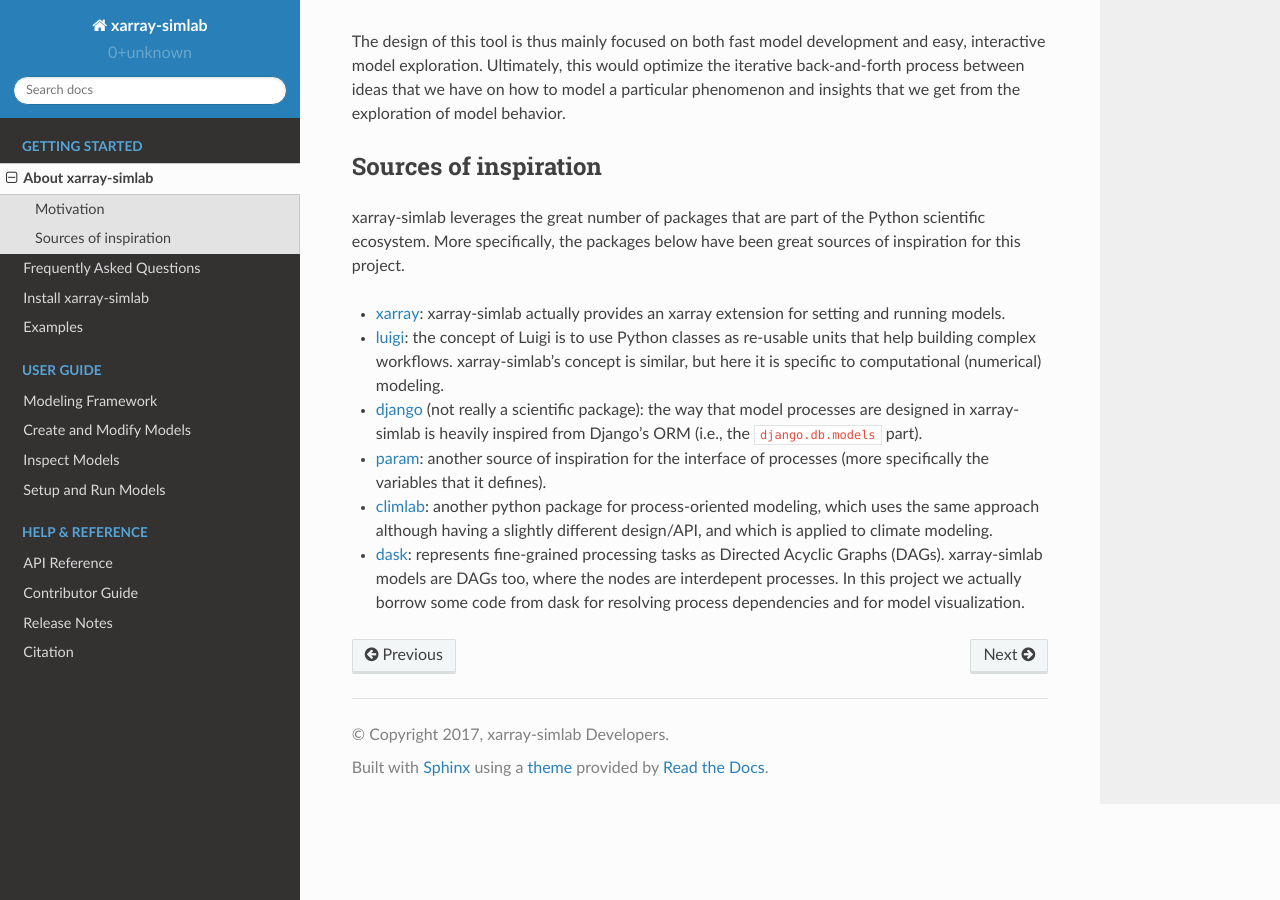
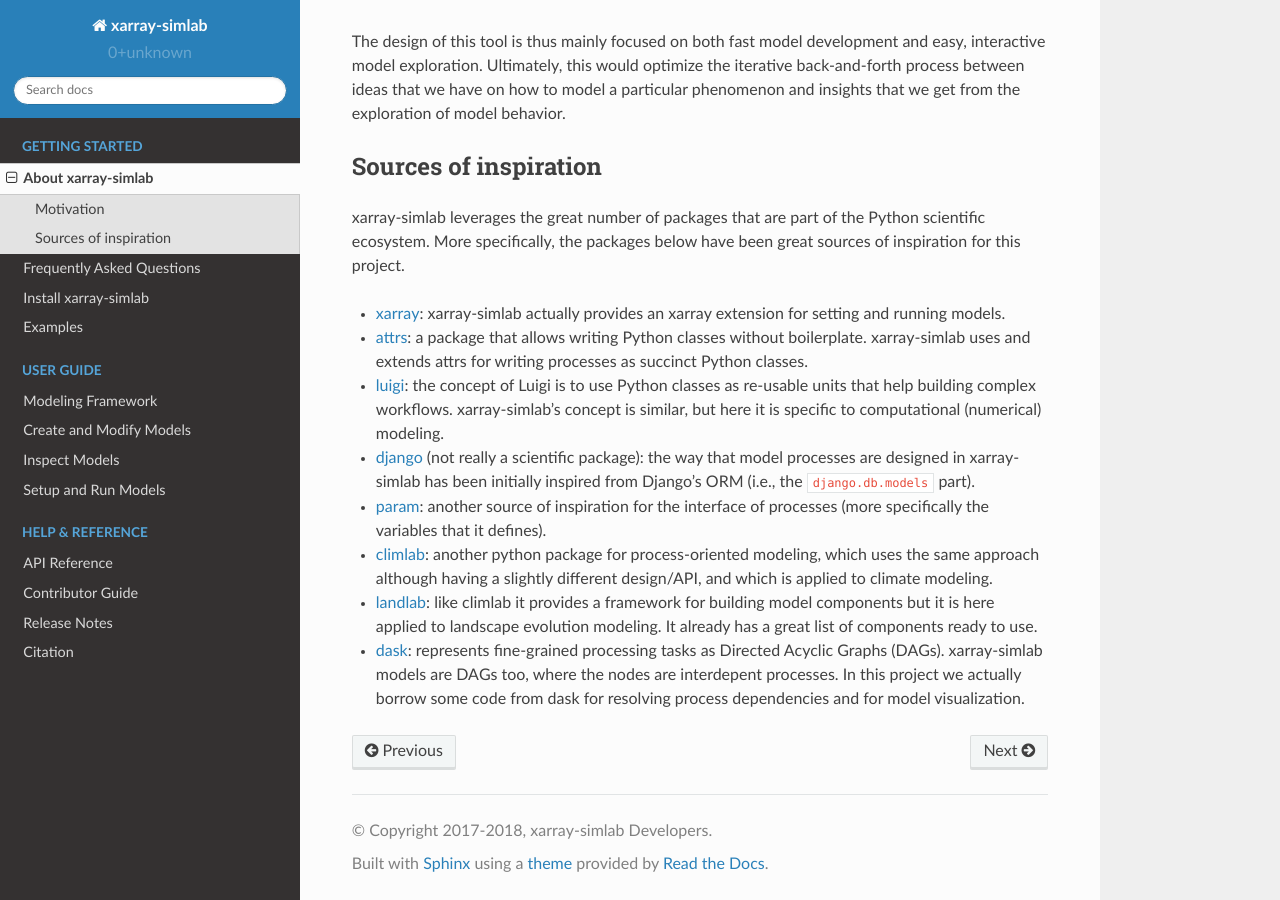
Before and after one commit to xarray-contrib/xarray-simlab, a Sphinx documentation site: the page built from doc/about.rst, in a window 1280 px wide and 900 px high, scrolled down 786 px. Built offline with Sphinx 7.4.7 and the Read the Docs theme 2.0.0, drawn with Linux system fonts in a browser that asks for light colours; pages that are not in the unit, such as notebooks, are missing from menus; the version number could not be read and is left out.

Commit message:
Small doc updates (#38)
* update doc copyright

* use https in intersphinx when available

* add attrs and landlab to sources of inspiration

```diff
--- a/doc/about.rst
+++ b/doc/about.rst
@@ -51,25 +51,33 @@ great sources of inspiration for this project.
 
 - xarray_: xarray-simlab actually provides an xarray extension for setting and
   running models.
+- attrs_: a package that allows writing Python classes without
+  boilerplate. xarray-simlab uses and extends attrs for writing
+  processes as succinct Python classes.
 - luigi_: the concept of Luigi is to use Python classes as re-usable units that
   help building complex workflows. xarray-simlab's concept is similar, but
   here it is specific to computational (numerical) modeling.
-- django_ (not really a scientific package): the way that model processes are
-  designed in xarray-simlab is heavily inspired from Django's ORM (i.e., the
-  ``django.db.models`` part).
+- django_ (not really a scientific package): the way that model
+  processes are designed in xarray-simlab has been initially inspired
+  from Django's ORM (i.e., the ``django.db.models`` part).
 - param_: another source of inspiration for the interface of processes
   (more specifically the variables that it defines).
 - climlab_: another python package for process-oriented modeling, which uses
   the same approach although having a slightly different design/API, and which
   is applied to climate modeling.
+- landlab_: like climlab it provides a framework for building model
+  components but it is here applied to landscape evolution
+  modeling. It already has a great list of components ready to use.
 - dask_: represents fine-grained processing tasks as Directed Acyclic Graphs
   (DAGs). xarray-simlab models are DAGs too, where the nodes are interdepent
   processes. In this project we actually borrow some code from dask
   for resolving process dependencies and for model visualization.
 
+.. _attrs: https://github.com/python-attrs/attrs
 .. _xarray: https://github.com/pydata/xarray
 .. _dask: https://github.com/dask/dask
 .. _luigi: https://github.com/spotify/luigi
 .. _django: https://github.com/django/django
 .. _param: https://github.com/ioam/param
 .. _climlab: https://github.com/brian-rose/climlab
+.. _landlab: https://github.com/landlab/landlab
--- a/doc/conf.py
+++ b/doc/conf.py
@@ -88,7 +88,7 @@ master_doc = 'index'
 
 # General information about the project.
 project = 'xarray-simlab'
-copyright = '2017, xarray-simlab Developers'
+copyright = '2017-2018, xarray-simlab Developers'
 author = 'Benoit Bovy and xarray-simlab Developers'
 
 # The version info for the project you're documenting, acts as replacement for
@@ -203,8 +203,8 @@ intersphinx_mapping = {
     'python': ('https://docs.python.org/3.6/', None),
     'numpy': ('https://docs.scipy.org/doc/numpy/', None),
     'attr': ('http://www.attrs.org/en/stable/', None),
-    'pandas': ('http://pandas.pydata.org/pandas-docs/stable/', None),
-    'xarray': ('http://xarray.pydata.org/en/stable/', None)
+    'pandas': ('https://pandas.pydata.org/pandas-docs/stable/', None),
+    'xarray': ('https://xarray.pydata.org/en/stable/', None)
 }
 
 
```
